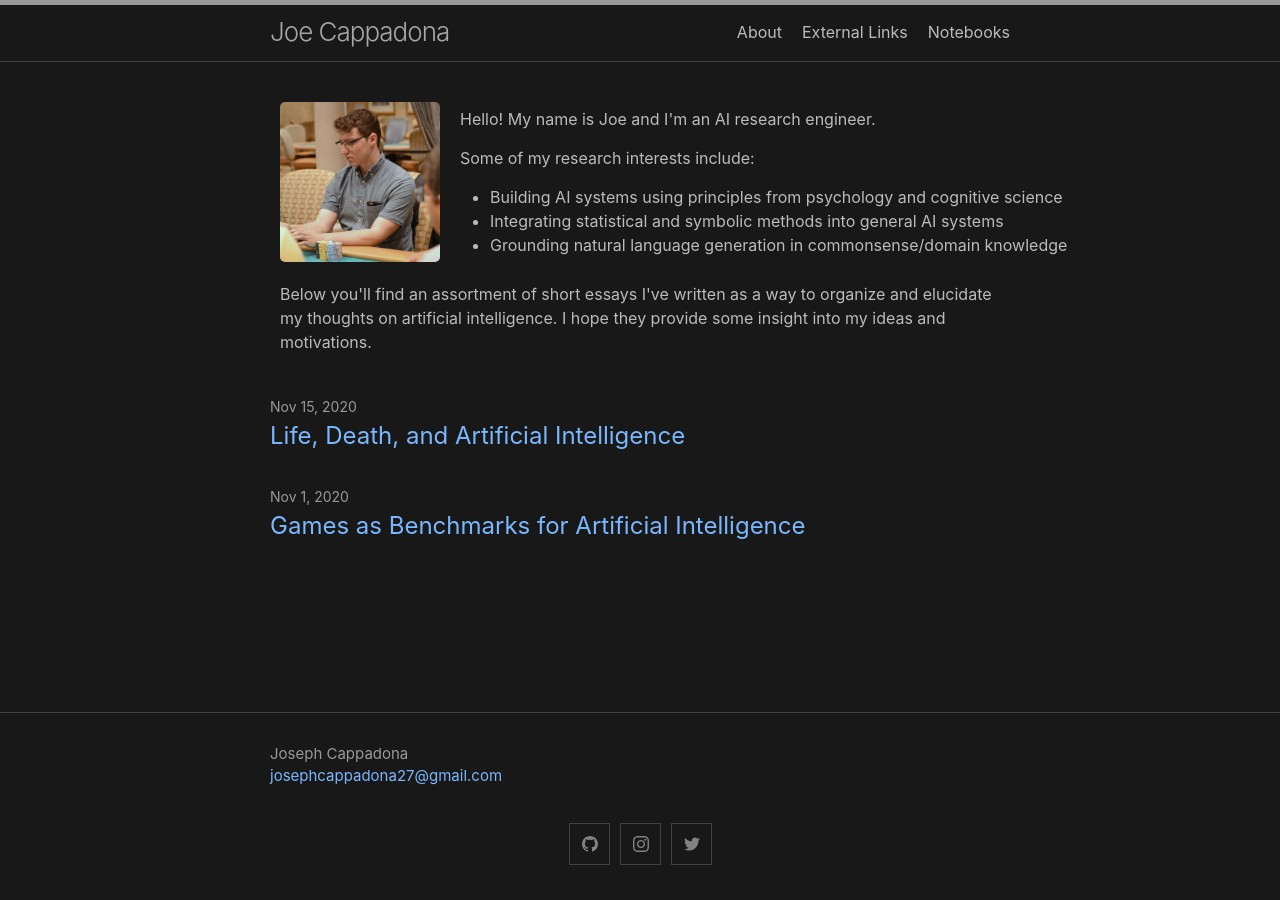
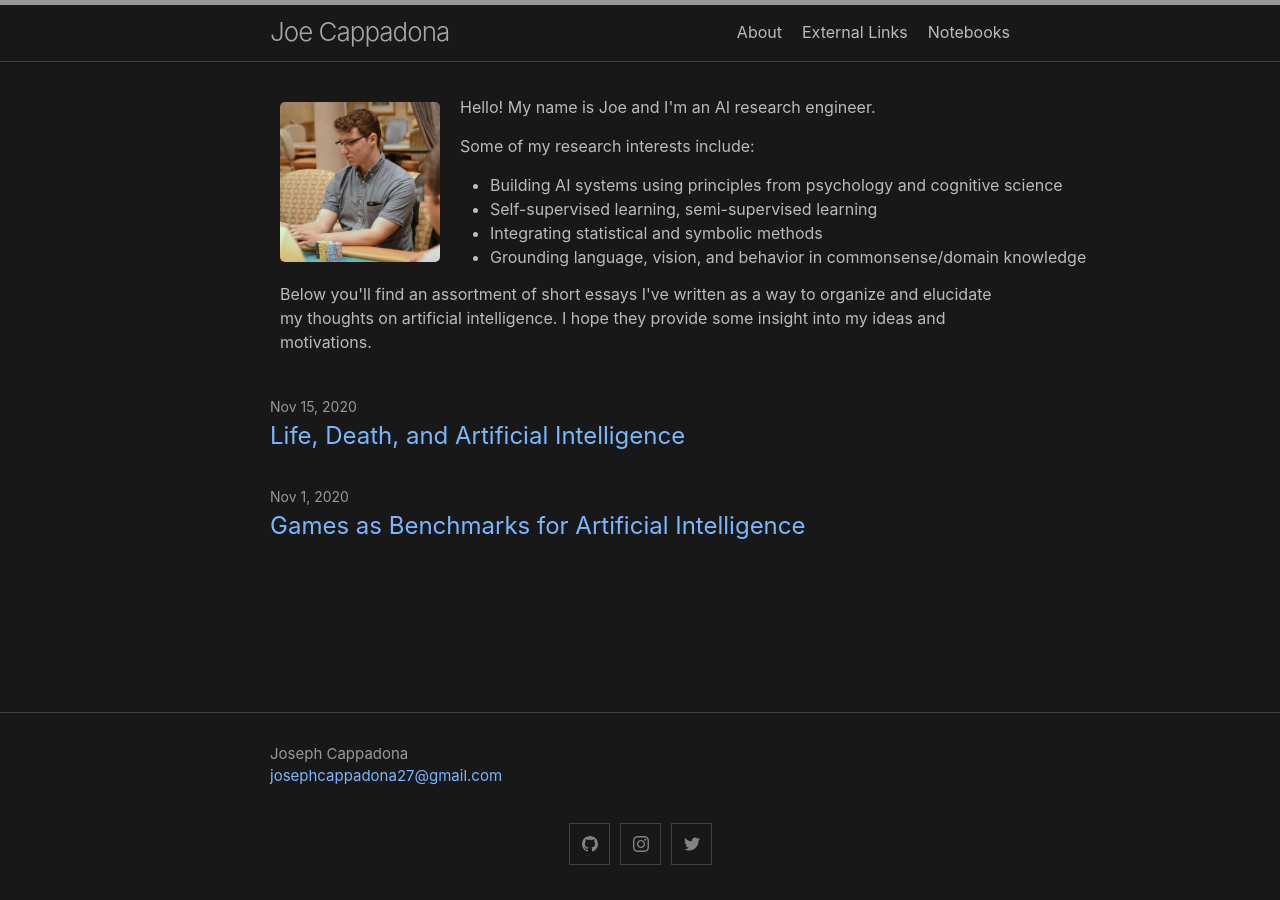
Before and after one commit to josephcappadona/josephcappadona.github.io, a Jekyll site: the page built from index.md, in a window 1280 px wide. Built offline with Jekyll 4.4.1, drawn with Linux system fonts in a browser that asks for light colours.

Commit message:
Update index.md

```diff
--- a/index.md
+++ b/index.md
@@ -13,8 +13,9 @@ layout: home
         <p>Some of my research interests include:</p>
         <ul style="margin-bottom: 0px; white-space: nowrap;">
           <li>Building AI systems using principles from psychology and cognitive science</li>
-          <li>Integrating statistical and symbolic methods into general AI systems</li>
-          <li>Grounding natural language generation in commonsense/domain knowledge</li>
+          <li>Self-supervised learning, semi-supervised learning</li>
+          <li>Integrating statistical and symbolic methods</li>
+          <li>Grounding language, vision, and behavior in commonsense/domain knowledge</li>
         </ul>
       </div>
     </div>
```
